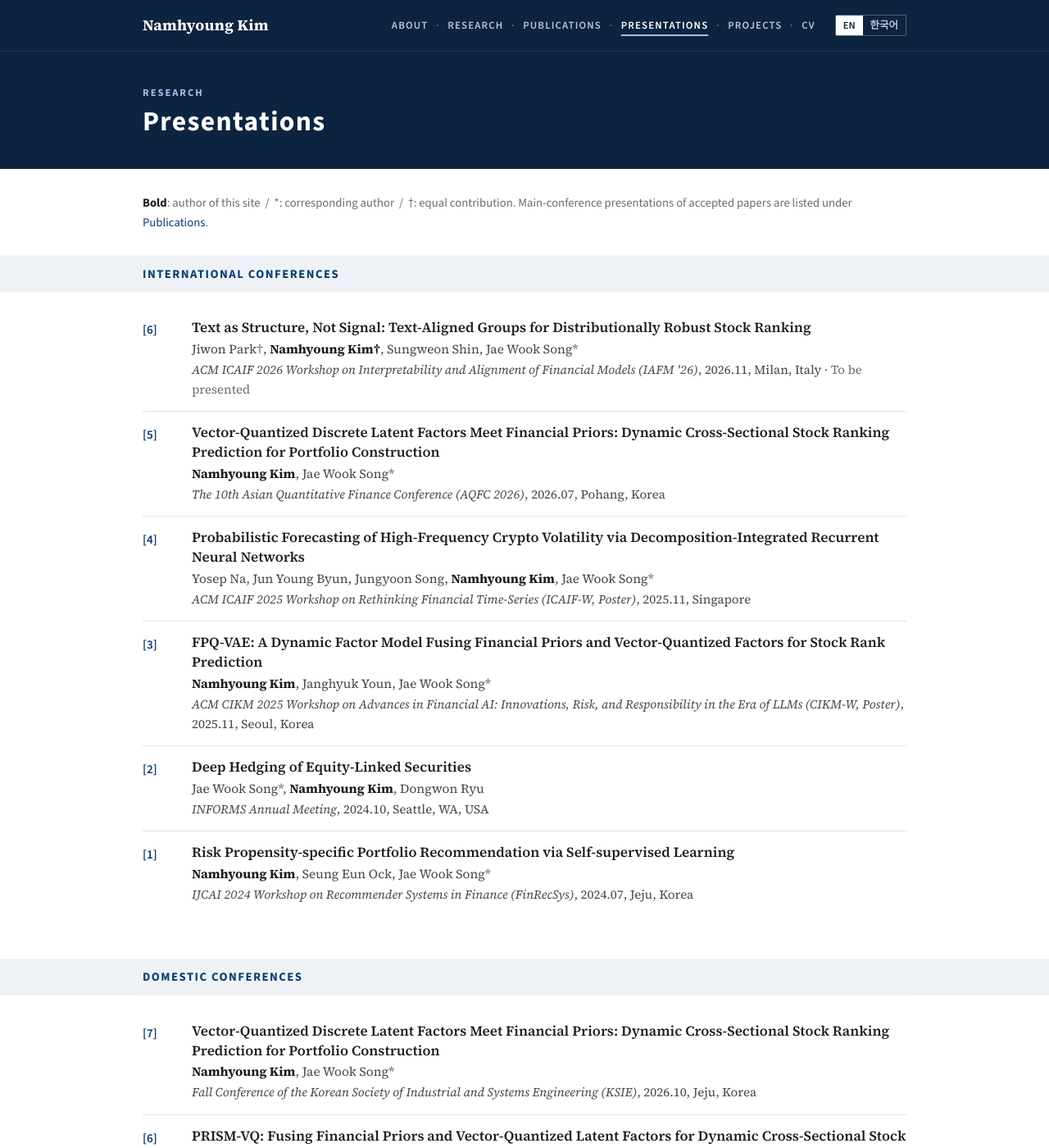
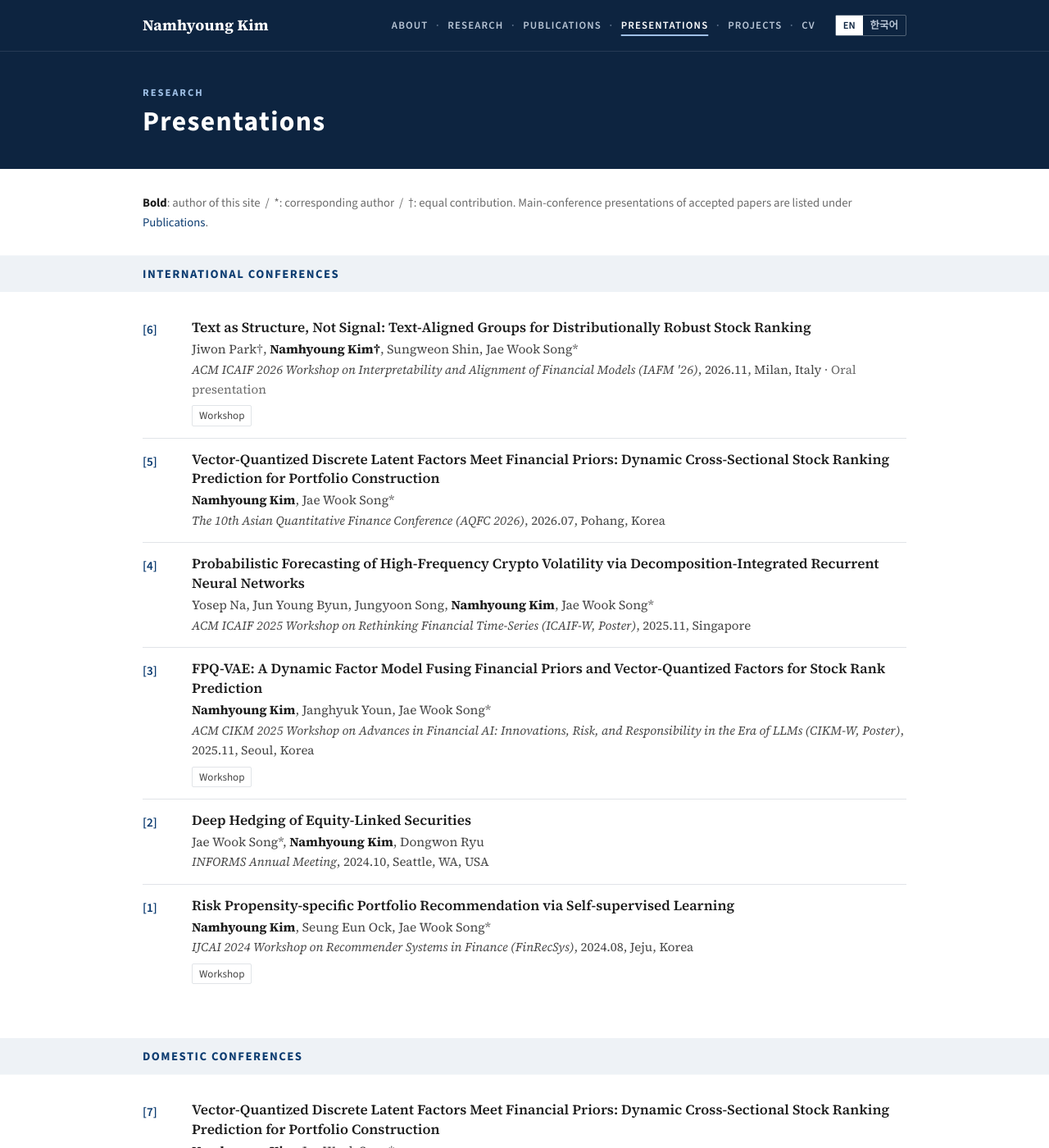
Before and after one commit to x7jeon8gi/x7jeon8gi.github.io, a Jekyll site: the page built from presentations.html, in a window 1280 px wide and 1400 px high. Shown: the whole window at 82% size. Built offline with Jekyll 4.4.1, drawn with Linux system fonts in a browser that asks for light colours.

Commit message:
Record the TAG-DRO workshop presentation and link three workshop programs

```diff
--- a/_data/publications.yml
+++ b/_data/publications.yml
@@ -212,8 +212,10 @@ international_talks:
     venue_short: "IAFM '26"
     date:        "2026.11"
     location:    "Milan, Italy"
-    note:        "To be presented"
-    note_ko:     "발표 예정"
+    note:        "Oral presentation"
+    note_ko:     "구두 발표"
+    links:
+      - { label: "Workshop", url: "https://iafm-icaif.netlify.app/" }
 
   - id:          aqfc26-vqfp
     title:       "Vector-Quantized Discrete Latent Factors Meet Financial Priors: Dynamic Cross-Sectional Stock Ranking Prediction for Portfolio Construction"
@@ -238,6 +240,8 @@ international_talks:
     venue_short: "CIKM-W '25"
     date:        "2025.11"
     location:    "Seoul, Korea"
+    links:
+      - { label: "Workshop", url: "https://advancesinfinancialai.com/" }
 
   - id:          informs24-hedging
     title:       "Deep Hedging of Equity-Linked Securities"
@@ -252,8 +256,10 @@ international_talks:
     authors:     ["Namhyoung Kim", "Seung Eun Ock", "Jae Wook Song*"]
     venue:       "IJCAI 2024 Workshop on Recommender Systems in Finance (FinRecSys)"
     venue_short: "IJCAI-W '24"
-    date:        "2024.07"
+    date:        "2024.08"
     location:    "Jeju, Korea"
+    links:
+      - { label: "Workshop", url: "https://sites.google.com/view/fin-recsys2024/program" }
 
 domestic_talks:
   - id:          ksie26-vqfp
```
Also changed, not shown: _data/news.yml (+4 -4 lines), 4 other files.
